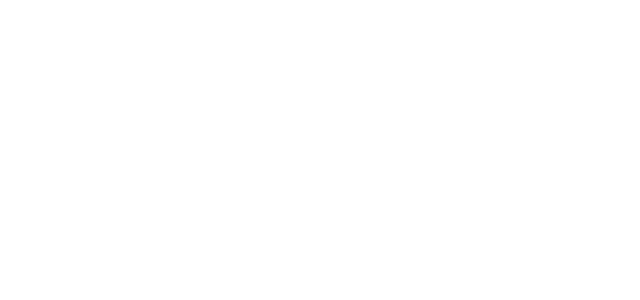
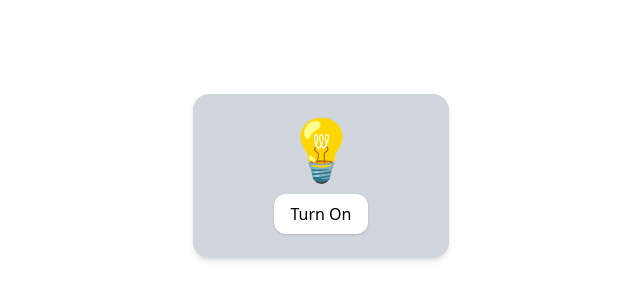
Before and after one commit to andrejbsvc/SWP2025_WebBasics, a React (Vite) app in the folder React/vite-project/: page / in a window 1280 px wide. Shown: the part 1178-1478 px from the top of the page, without its empty margins (319-959 px from the left). Before the commit the page ends 954 px from the top, so only its background shows below. Built offline with nearby package versions, Linux system fonts and the light colour scheme.

Commit message:
Aufgabe LightSwitch DONE

```diff
--- a/React/vite-project/src/App.tsx
+++ b/React/vite-project/src/App.tsx
@@ -1,6 +1,7 @@
 import Button from "./components/Button";
 import Card from "./components/Card";
 import CounterComponent from "./components/CounterComponent";
+import LightSwitch from "./components/LightSwitch";
 
 export default function App() {
   return (
@@ -19,6 +20,11 @@
       <div className="min-h-screen flex items-center justify-center bg-gray-100">
         <CounterComponent />
       </div>
+
+      <div className="min-h-screen flex items-center justify-center">
+      <LightSwitch />
+    </div>
+
     </div>
   );
 }
--- /dev/null
+++ b/React/vite-project/src/components/LightSwitch.tsx
@@ -0,0 +1,24 @@
+import { useState } from "react";
+
+export default function LightSwitch() {
+  const [isOn, setIsOn] = useState(false);
+
+  return (
+    <div
+      className={`flex flex-col items-center gap-4 p-6 rounded-2xl shadow-md w-64 transition-colors ${
+        isOn ? "bg-yellow-300" : "bg-gray-300"
+      }`}
+    >
+      <div className="text-6xl">
+        {isOn ? "💡" : "💡"}
+      </div>
+
+      <button
+        onClick={() => setIsOn(!isOn)}
+        className="px-4 py-2 rounded-xl bg-white shadow hover:bg-gray-100 transition"
+      >
+        {isOn ? "Turn Off" : "Turn On"}
+      </button>
+    </div>
+  );
+}
```
